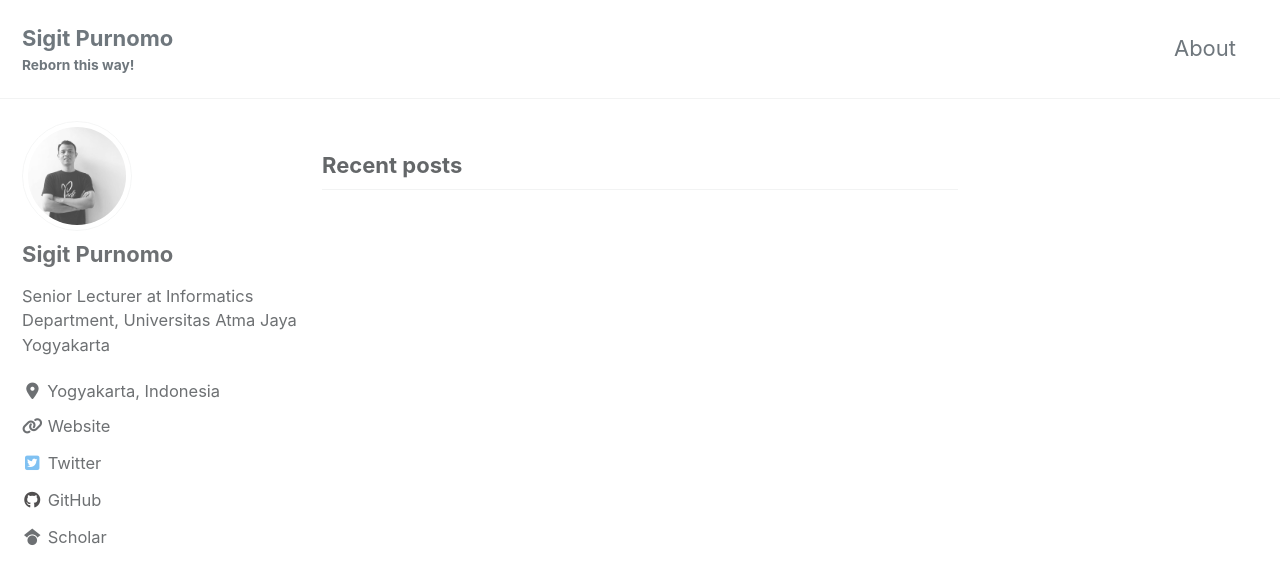
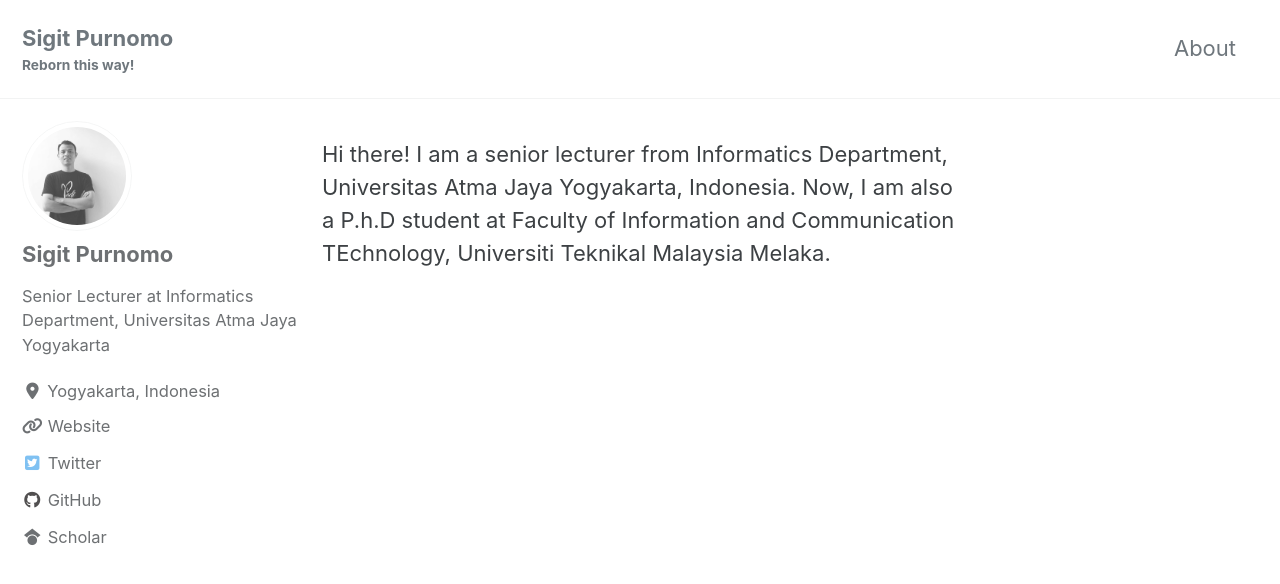
Before and after one commit to sigit-purnomo/sigit-purnomo.github.io, a Jekyll site: the page built from index.html, in a window 1280 px wide and 900 px high. Shown: the top 584 px of the window. Built offline with Jekyll 4.4.1, drawn with Linux system fonts in a browser that asks for light colours; cached includes are drawn as plain includes; nearby versions of some CDN libraries; the list of posts is cut into pages by our own code.

Commit message:
Update home.html

```diff
--- a/_layouts/home.html
+++ b/_layouts/home.html
@@ -4,7 +4,11 @@ layout: archive
 
 {{ content }}
 
-<h3 class="archive__subtitle">{{ site.data.ui-text[site.locale].recent_posts | default: "Recent Posts" }}</h3>
+<!--<h3 class="archive__subtitle">{{ site.data.ui-text[site.locale].recent_posts | default: "Recent Posts" }}</h3>-->
+Hi there!
+
+I am a senior lecturer from Informatics Department, Universitas Atma Jaya Yogyakarta, Indonesia.
+Now, I am also a P.h.D student at Faculty of Information and Communication TEchnology, Universiti Teknikal Malaysia Melaka.
 
 {% if paginator %}
   {% assign posts = paginator.posts %}
```
